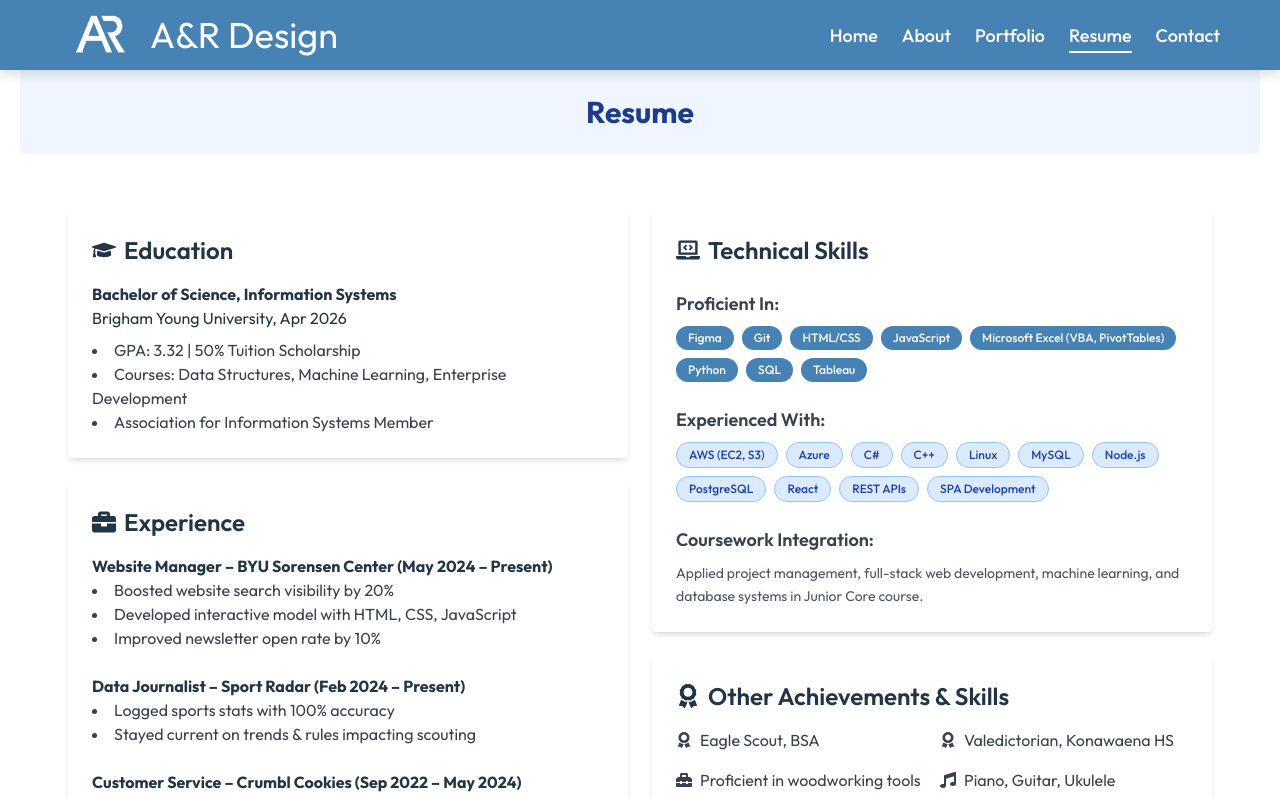
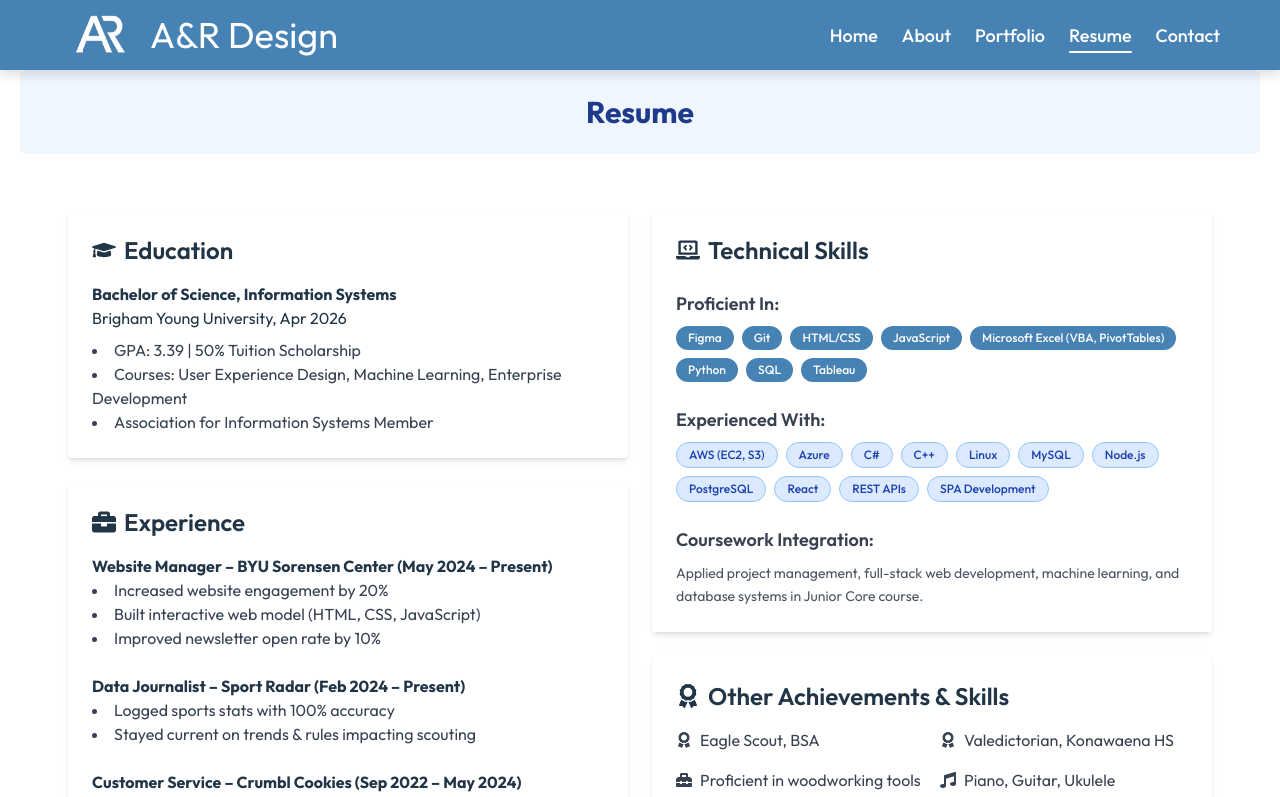
Before and after one commit to AAllred18/ARDesign, a React (Vite) app in the folder frontend/: page /resume in a window 1280 px wide. Shown: the top 797 px of the page. Built offline with nearby package versions, Linux system fonts and the light colour scheme; a web font is replaced by a local one.

Commit message:
Update Resume.tsx

```diff
--- a/frontend/src/pages/Resume.tsx
+++ b/frontend/src/pages/Resume.tsx
@@ -24,8 +24,8 @@ const Resume: React.FC = () => {
                 <p className="font-bold">Bachelor of Science, Information Systems</p>
                 <p>Brigham Young University, Apr 2026</p>
                 <ul className="list-disc list-inside mt-2 text-gray-700">
-                  <li>GPA: 3.32 | 50% Tuition Scholarship</li>
-                  <li>Courses: Data Structures, Machine Learning, Enterprise Development</li>
+                  <li>GPA: 3.39 | 50% Tuition Scholarship</li>
+                  <li>Courses: User Experience Design, Machine Learning, Enterprise Development</li>
                   <li>Association for Information Systems Member</li>
                 </ul>
               </motion.div>
@@ -39,8 +39,8 @@ const Resume: React.FC = () => {
                   <div>
                     <p className="font-bold">Website Manager – BYU Sorensen Center (May 2024 – Present)</p>
                     <ul className="list-disc list-inside text-gray-700">
-                      <li>Boosted website search visibility by 20%</li>
-                      <li>Developed interactive model with HTML, CSS, JavaScript</li>
+                      <li>Increased website engagement by 20%</li>
+                      <li>Built interactive web model (HTML, CSS, JavaScript)</li>
                       <li>Improved newsletter open rate by 10%</li>
                     </ul>
                   </div>
```
